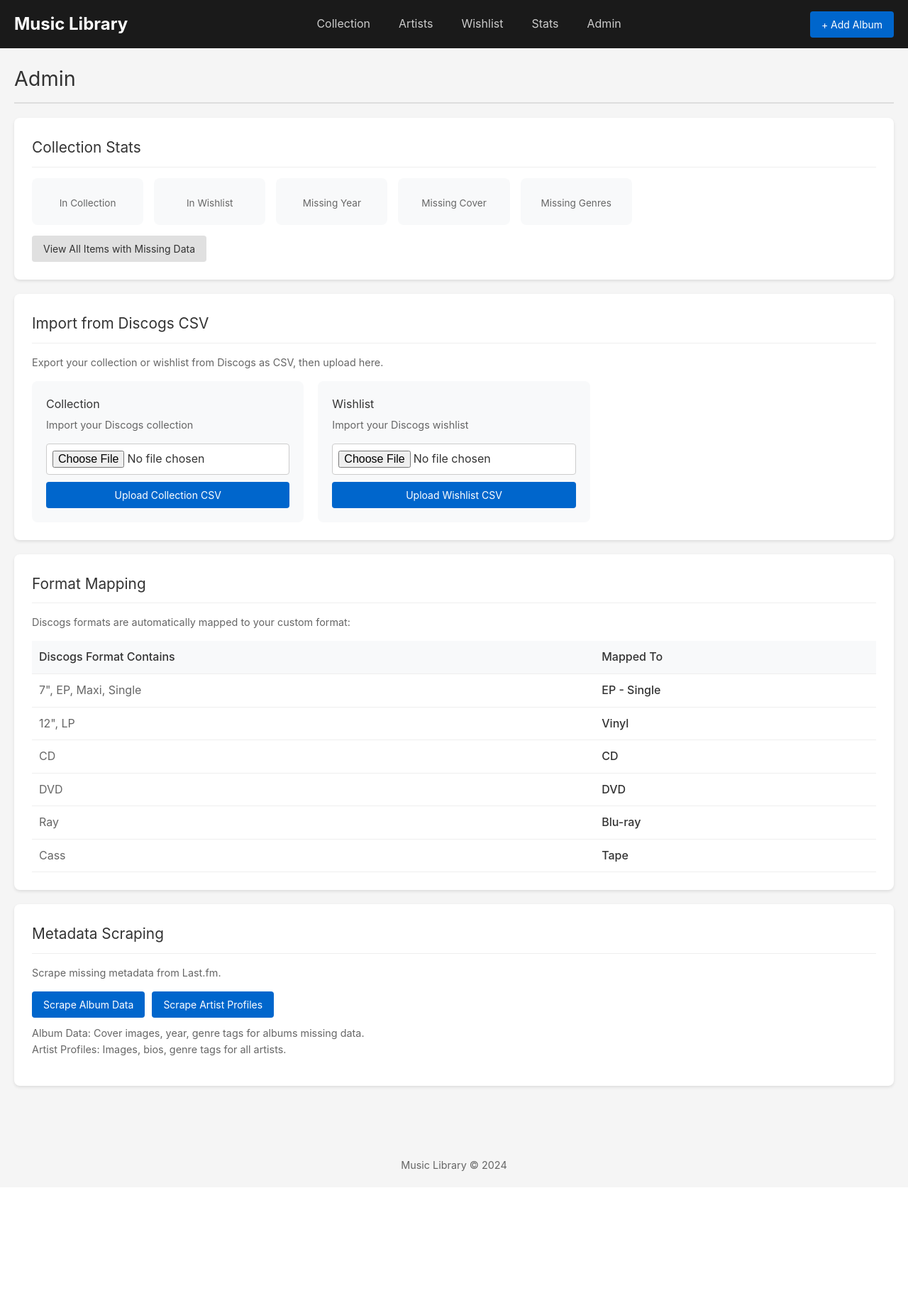
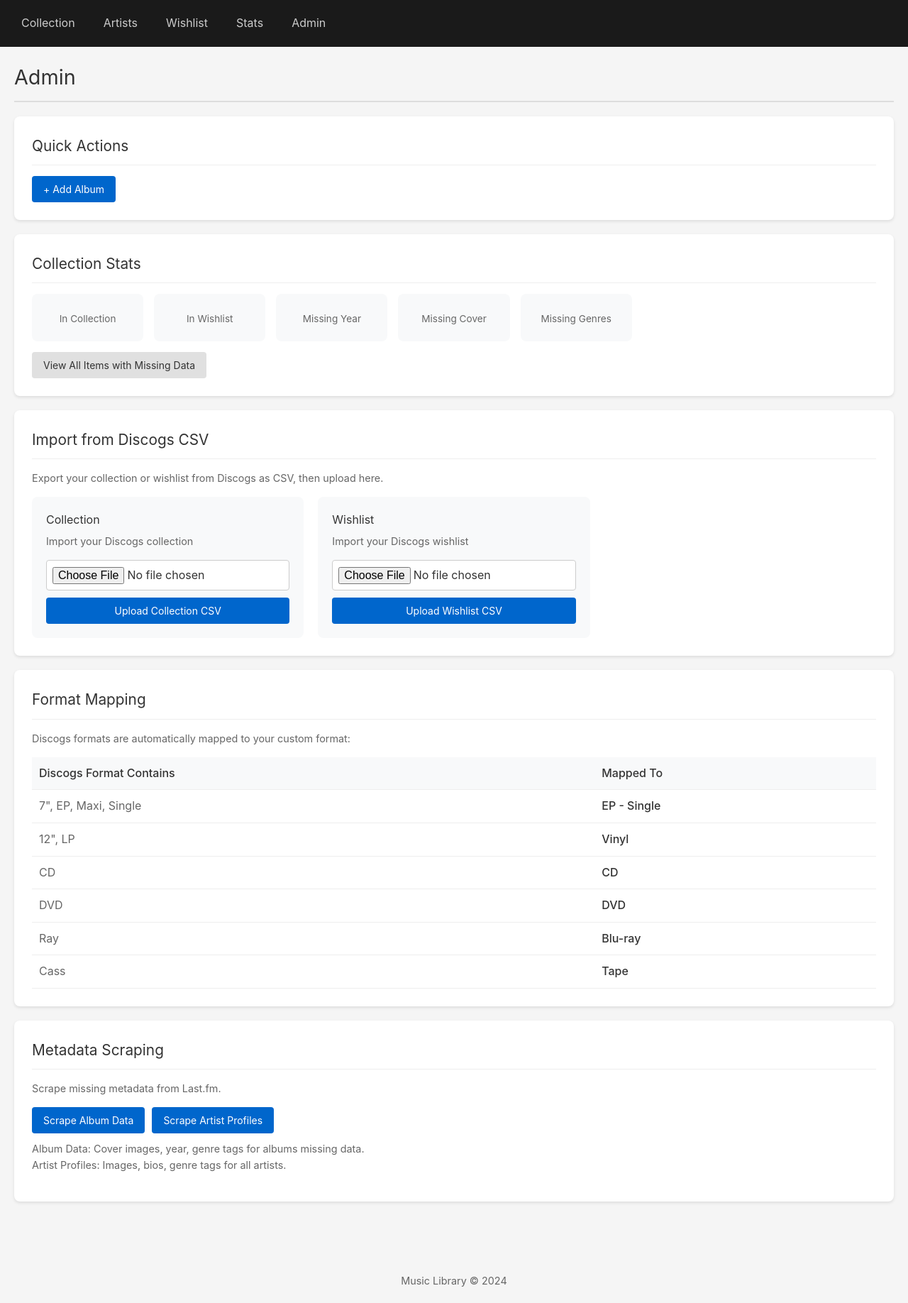
Before and after one commit to zigotica/music-collection-manager, a FastAPI app: template app/templates/admin.html in a window 1280 px wide. Shown: the whole page at 71% size. Before the commit the page ends 1650 px from the top, so only its background shows below. Run offline with FastAPI, Linux system fonts and the light colour scheme; the template is opened without the code that fills it, so the values that code supplies are empty; parts of the project's set-up code (start-up, migrations or seed data) failed here and were passed over.

Commit message:
move add album to admin

```diff
--- a/app/static/css/style.css
+++ b/app/static/css/style.css
@@ -905,6 +905,12 @@ a:hover {
     flex-wrap: wrap;
 }
 
+.quick-actions {
+    display: flex;
+    gap: 10px;
+    flex-wrap: wrap;
+}
+
 .artist-grid {
     display: grid;
     grid-template-columns: repeat(auto-fill, minmax(180px, 1fr));
--- a/app/templates/admin.html
+++ b/app/templates/admin.html
@@ -14,6 +14,13 @@
 {% if error %}
 <div class="alert alert-error">{{ error }}</div>
 {% endif %}
+
+<div class="admin-section">
+    <h2>Quick Actions</h2>
+    <div class="quick-actions">
+        <a href="/albums/new" class="btn btn-primary">+ Add Album</a>
+    </div>
+</div>
 
 {% if import_results %}
 <div class="admin-section import-results">
--- a/app/templates/base.html
+++ b/app/templates/base.html
@@ -8,18 +8,12 @@
 </head>
 <body>
     <nav class="navbar">
-        <div class="nav-brand">
-            <a href="/">Music Library</a>
-        </div>
         <div class="nav-links">
             <a href="/" {% if request.url.path == "/" %}class="active"{% endif %}>Collection</a>
             <a href="/artists" {% if request.url.path == "/artists" %}class="active"{% endif %}>Artists</a>
             <a href="/wanted" {% if request.url.path == "/wanted" %}class="active"{% endif %}>Wishlist</a>
             <a href="/stats" {% if request.url.path == "/stats" %}class="active"{% endif %}>Stats</a>
             <a href="/admin" {% if request.url.path == "/admin" %}class="active"{% endif %}>Admin</a>
-        </div>
-        <div class="nav-actions">
-            <a href="/albums/new" class="btn btn-primary">+ Add Album</a>
         </div>
     </nav>
 
```
